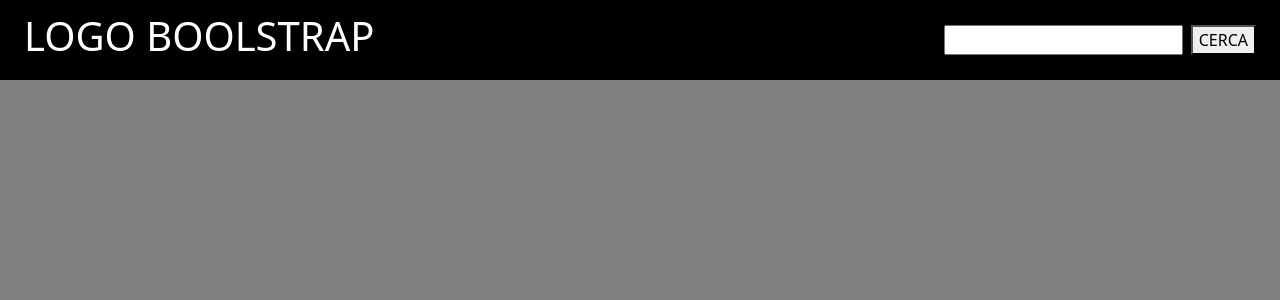
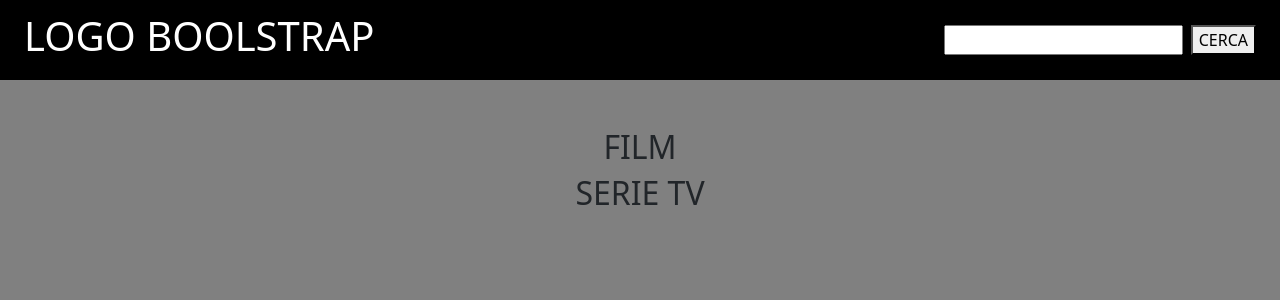
Before and after one commit to simopan93/vue-boolflix, a Vue app: page / in a window 1280 px wide. Shown: the top 300 px of the page. Built offline with nearby package versions, Linux system fonts and the light colour scheme.

Commit message:
Milestone 2 OK

```diff
--- a/src/App.vue
+++ b/src/App.vue
@@ -1,7 +1,9 @@
 <template>
   <div>
     <Header @nameSearch = "userSearch" />
-    <Main :movieSearched = "movieSearched"/>
+    <Main
+    :movieSearched = "movieSearched"
+    :seriesSearched = "seriesSearched"/>
   </div>
 </template>
 
@@ -22,20 +24,55 @@ export default {
 
   data(){
     return{
-      api_url: "https://api.themoviedb.org/3/search/movie?",
-      api_key: "3f7c87f58d989212050b3b07d574df2e",
+      apiUrlMovie: "https://api.themoviedb.org/3/search/movie",
+      apiParamsMovie :{
+        api_key: "3f7c87f58d989212050b3b07d574df2e",
+        language: "it-IT",
+        query: "",
+      },
+
+      apiUrlSeries: "https://api.themoviedb.org/3/search/tv",
+      apiParamsSeries :{
+        api_key: "3f7c87f58d989212050b3b07d574df2e",
+        language: "it-IT",
+        query: "",
+      },
+
       movieSearched: [],
+      seriesSearched: []
     }
   },
 
   methods:{
     userSearch(name){
+     this.fillArrayMovie(name);
+     this.fillArraySeries(name);
+    },
 
-      axios.get(`${this.api_url}api_key=${this.api_key}&query=${name}&language=it`)
+
+    fillArrayMovie(name){
+      this.apiParamsMovie.query = name;
+
+      axios.get(this.apiUrlMovie, {params: this.apiParamsMovie})
       .then ( r => {
         console.log("Api chiamato dentro App" ,name ,r.data.results);
         this.movieSearched = r.data.results;
         console.log("Log di MovieSearched" ,name ,this.movieSearched);
+
+      }).catch( error => {
+            console.log(error);
+        });
+    },
+
+
+    fillArraySeries(name){
+      this.apiParamsSeries.query = name;
+
+      axios.get(this.apiUrlSeries, {params: this.apiParamsMovie})
+      .then ( r => {
+        console.log("Api chiamato dentro App" ,name ,r.data.results);
+        this.seriesSearched = r.data.results;
+        console.log("Log di seriesSearched" ,name ,this.seriesSearched);
 
       }).catch( error => {
             console.log(error);
--- a/src/assets/style/general.scss
+++ b/src/assets/style/general.scss
@@ -1 +1,6 @@
 @import '~bootstrap/scss/bootstrap.scss';
+
+.sp-container {
+  width: 80%;
+  margin: auto;
+}
--- a/src/components/Main.vue
+++ b/src/components/Main.vue
@@ -1,7 +1,9 @@
 <template>
   <main>
     <SingleCard
-    :movieSearched = "movieSearched"/>
+    :movieSearched = "movieSearched"
+    :seriesSearched = "seriesSearched"
+    />
 
   </main>
 </template>
@@ -19,7 +21,8 @@ export default {
   name: "Main",
 
   props: {
-    movieSearched: Array
+    movieSearched: Array,
+    seriesSearched: Array
   },
 
   components: {
--- a/src/components/SingleCard.vue
+++ b/src/components/SingleCard.vue
@@ -1,9 +1,13 @@
 <template>
-  <section class="SingleCard container d-flex justify-content-center align-content-center flex-wrap py-5">
+  <section class="SingleCard sp-container d-flex justify-content-center align-content-center flex-wrap py-5">
+
+    <div class="row justify-content-center w-100">
+      <h2 class="d-block text-center">FILM</h2>
+
 
       <ul
-    v-for="(el, index) in movieSearched"
-    :key='index'
+      v-for="(el) in movieSearched"
+      :key='el.id'
       class="d-inline-block m-3">
         <li>{{el.title}}</li>
         <li>{{el.original_title}}</li>
@@ -19,7 +23,35 @@
         <li v-else>{{el.original_language}}</li>
         <li>{{el.vote_average}}</li>
       </ul>
+    </div>
 
+
+
+
+    <div class="row justify-content-center w-100">
+
+      <h2 class="d-block text-center">SERIE TV</h2>
+
+      <ul
+      v-for="(el) in seriesSearched"
+      :key='el.id'
+      class="d-inline-block m-3">
+        <li>{{el.name}}</li>
+        <li>{{el.original_name}}</li>
+
+        <li v-if="el.original_language === 'it'">
+          <img :src="flagLanguageIT" :alt="el.original_language">
+        </li>
+
+        <li v-else-if="el.original_language === 'en'">
+          <img :src="flagLanguageEN" :alt="el.original_language">
+        </li>
+
+        <li v-else>{{el.original_language}}</li>
+        <li>{{el.vote_average}}</li>
+      </ul>
+
+    </div>
 
   </section>
 </template>
@@ -31,7 +63,8 @@ export default {
   name: "SingleCard",
 
   props: {
-    movieSearched: Array
+    movieSearched: Array,
+    seriesSearched: Array
   },
 
   data(){
```
Lines whose indentation alone changed are shown as unchanged.
